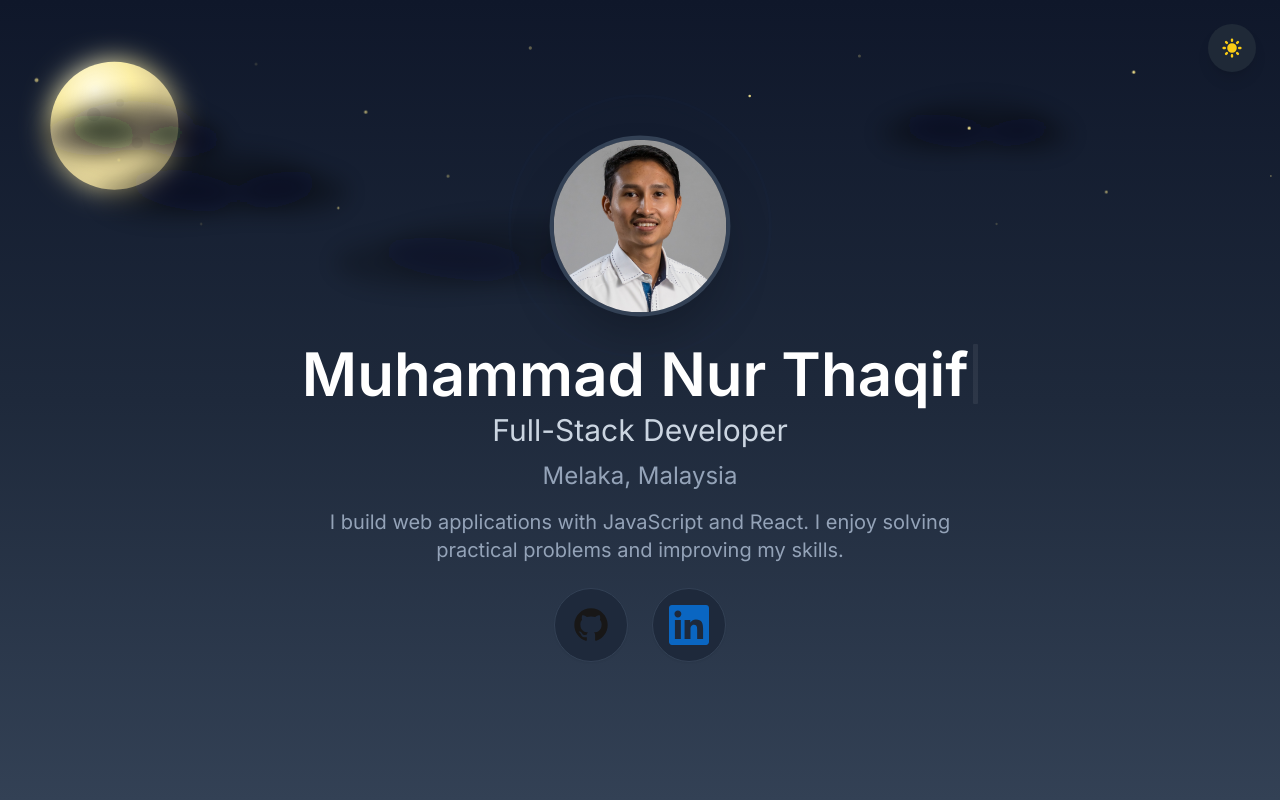
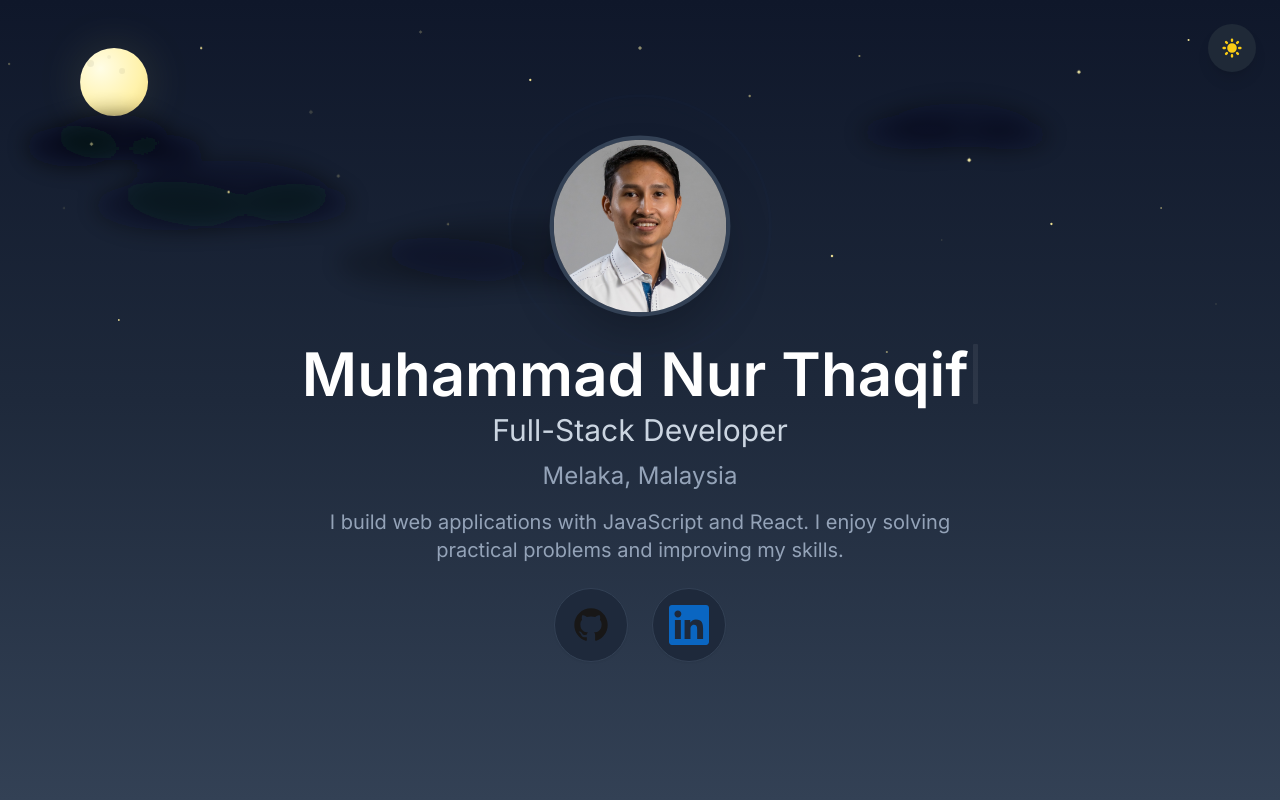
Before and after one commit to mnthaqif/mnthaqif.github.io, a React (Vite) app: page / in a window 1280 px wide. Both pictures are taken after a click on the button "Toggle dark mode". Shown: the top 800 px of the page. Built offline with nearby package versions, Linux system fonts and the light colour scheme.

Commit message:
Enhance Hero component with denser stars and animations
Updated star positions for a denser night sky and improved moon and cloud animations in the Hero component.

```diff
--- a/src/components/sections/Hero.jsx
+++ b/src/components/sections/Hero.jsx
@@ -50,32 +50,43 @@ const itemVariant = {
 const Hero = () => {
   const { personal } = resumeData;
 
-  // more star positions (percent) and subtle delays for twinkle
+  // expanded star positions for denser, subtle night sky
   const stars = [
-    { x: 6, y: 10, r: 1.6, d: 0 },
-    { x: 12, y: 20, r: 1.2, d: 0.2 },
-    { x: 22, y: 8, r: 1.1, d: 0.6 },
-    { x: 30, y: 14, r: 1.3, d: 1.0 },
-    { x: 42, y: 6, r: 1.4, d: 0.2 },
-    { x: 50, y: 18, r: 1.1, d: 0.9 },
-    { x: 58, y: 12, r: 1.0, d: 0.8 },
-    { x: 66, y: 7, r: 1.3, d: 1.1 },
-    { x: 74, y: 16, r: 1.2, d: 0.4 },
-    { x: 86, y: 9, r: 1.2, d: 0.9 },
-    { x: 92, y: 4, r: 1.0, d: 0.7 },
-    { x: 18, y: 28, r: 1.0, d: 1.2 },
-    { x: 28, y: 26, r: 0.9, d: 0.5 },
-    { x: 36, y: 22, r: 1.3, d: 0.3 },
-    { x: 46, y: 30, r: 0.9, d: 1.4 },
-    { x: 76, y: 28, r: 1.0, d: 0.6 },
-    { x: 84, y: 24, r: 1.1, d: 1.0 },
-    { x: 96, y: 22, r: 0.8, d: 0.2 },
+    { x: 4, y: 8, r: 1.1, d: 0.1 },
+    { x: 10, y: 18, r: 1.3, d: 0.4 },
+    { x: 18, y: 6, r: 1.0, d: 0.2 },
+    { x: 26, y: 14, r: 1.6, d: 0.7 },
+    { x: 34, y: 4, r: 1.2, d: 0.3 },
+    { x: 42, y: 10, r: 1.0, d: 0.9 },
+    { x: 50, y: 6, r: 1.4, d: 0.6 },
+    { x: 58, y: 12, r: 1.1, d: 0.8 },
+    { x: 66, y: 7, r: 1.0, d: 1.1 },
+    { x: 74, y: 20, r: 1.3, d: 0.5 },
+    { x: 82, y: 9, r: 1.2, d: 0.9 },
+    { x: 90, y: 5, r: 0.9, d: 0.2 },
+
+    { x: 8, y: 26, r: 0.9, d: 1.3 },
+    { x: 20, y: 24, r: 1.0, d: 0.5 },
+    { x: 28, y: 22, r: 1.3, d: 0.3 },
+    { x: 36, y: 28, r: 0.9, d: 1.4 },
+    { x: 46, y: 30, r: 1.2, d: 0.6 },
+    { x: 56, y: 26, r: 1.0, d: 0.8 },
+    { x: 64, y: 32, r: 1.1, d: 1.0 },
+    { x: 72, y: 30, r: 0.8, d: 0.7 },
+    { x: 80, y: 28, r: 1.0, d: 0.9 },
+    { x: 88, y: 26, r: 0.9, d: 0.4 },
+
+    // a few lower stars for depth
+    { x: 12, y: 40, r: 0.8, d: 1.0 },
+    { x: 44, y: 46, r: 0.9, d: 1.2 },
+    { x: 68, y: 44, r: 1.0, d: 0.6 },
+    { x: 92, y: 38, r: 0.8, d: 0.7 },
   ];
 
   return (
     <section
       aria-label="Hero"
-      className="min-h-screen flex items-center justify-center relative transition-colors duration-300"
+      className="min-h-screen flex items-center justify-center relative transition-colors duration-300 overflow-visible"
       style={{ height: '100vh' }}
     >
       {/* Background gradient: light-blue in light mode, darker gentle gradient in dark mode */}
@@ -120,123 +131,119 @@ const Hero = () => {
       </svg>
 
       {/* Dark-sky: moon, improved clouds and more twinkling stars (visible only in dark mode) */}
-      <div className="hidden dark:block absolute inset-0 pointer-events-none -z-20">
+      <div className="absolute inset-0 pointer-events-none -z-20 dark:block hidden">
+        {/* Moon as CSS-backed, responsive element so it is always visible on small screens */}
+        <motion.div
+          aria-hidden="true"
+          initial={{ x: -2 }}
+          animate={{ x: [0, 3, 0] }}
+          transition={{ duration: 10, repeat: Infinity, ease: 'easeInOut' }}
+          className="absolute left-4 top-4 md:left-20 md:top-12"
+          style={{ zIndex: -19 }}
+        >
+          <div
+            // responsive sizes: small screens show smaller moon but still visible; md+ larger moon
+            className="rounded-full shadow-[0_0_40px_rgba(255,220,90,0.12)]"
+            style={{
+              width: '4.25rem',
+              height: '4.25rem',
+              background: 'radial-gradient(circle at 30% 30%, #fffde6 0%, #fff2ab 60%, #f0d87f 100%)',
+              boxShadow: '0 0 50px rgba(250, 235, 130, 0.12)',
+            }}
+          >
+            {/* Craters: positioned using absolute divs inside moon */}
+            <div style={{ position: 'relative', width: '100%', height: '100%' }}>
+              <div style={{
+                position: 'absolute', left: '10%', top: '18%', width: '10%',
+                height: '10%', borderRadius: '50%', background: 'rgba(0,0,0,0.06)'
+              }} />
+              <div style={{
+                position: 'absolute', left: '58%', top: '30%', width: '8%',
+                height: '8%', borderRadius: '50%', background: 'rgba(0,0,0,0.05)'
+              }} />
+              <div style={{
+                position: 'absolute', left: '40%', top: '10%', width: '6%',
+                height: '6%', borderRadius: '50%', background: 'rgba(0,0,0,0.04)'
+              }} />
+            </div>
+          </div>
+        </motion.div>
+
+        {/* Stars + Clouds SVG layer */}
         <svg
           className="w-full h-full"
           viewBox="0 0 1200 700"
           preserveAspectRatio="xMidYMid slice"
           xmlns="http://www.w3.org/2000/svg"
           aria-hidden="true"
+          style={{ zIndex: -20 }}
         >
           <defs>
-            <radialGradient id="moonGradient" cx="35%" cy="22%">
-              <stop offset="0%" stopColor="#fffbe1" stopOpacity="1" />
-              <stop offset="60%" stopColor="#fff1a6" stopOpacity="0.95" />
-              <stop offset="100%" stopColor="#f0e0a0" stopOpacity="0.85" />
-            </radialGradient>
-
-            <filter id="moonGlow" x="-80%" y="-80%" width="260%" height="260%">
-              <feGaussianBlur stdDeviation="12" result="b" />
-              <feMerge>
-                <feMergeNode in="b" />
-                <feMergeNode in="SourceGraphic" />
-              </feMerge>
-            </filter>
-
             <filter id="cloudBlur" x="-50%" y="-50%" width="200%" height="200%">
               <feGaussianBlur stdDeviation="10" />
             </filter>
-
             <linearGradient id="starGrad" x1="0" x2="1">
-              <stop offset="0%" stopColor="#fff2a8" />
+              <stop offset="0%" stopColor="#fff8bf" />
               <stop offset="100%" stopColor="#ffe77a" />
             </linearGradient>
           </defs>
 
-          {/* Moon (top-left) with subtle bob */}
+          {/* clouds group: several clusters with blur and opacity for natural look */}
           <motion.g
-            style={{ filter: 'url(#moonGlow)' }}
-            initial={{ x: -4 }}
-            animate={{ x: [0, 3, 0] }}
-            transition={{ duration: 10, repeat: Infinity, ease: 'easeInOut' }}
+            filter="url(#cloudBlur)"
+            initial={{ x: 0 }}
+            animate={{ x: [0, -22, 0] }}
+            transition={{ duration: 22, repeat: Infinity, repeatType: 'reverse', ease: 'easeInOut' }}
+            opacity="0.95"
           >
-            <circle cx="140" cy="110" r="56" fill="url(#moonGradient)" />
-            {/* small craters */}
-            <circle cx="122" cy="100" r="6" fill="rgba(0,0,0,0.06)" />
-            <circle cx="160" cy="125" r="5" fill="rgba(0,0,0,0.05)" />
-            <circle cx="145" cy="90" r="3.5" fill="rgba(0,0,0,0.04)" />
-          </motion.g>
-
-          {/* multiple soft clouds near moon and scattered (animated horizontal drift) */}
-          <motion.g
-            initial={{ x: 0 }}
-            animate={{ x: [0, -24, 0] }}
-            transition={{ duration: 18, repeat: Infinity, repeatType: 'reverse', ease: 'easeInOut' }}
-            style={{ filter: 'url(#cloudBlur)', opacity: 0.95 }}
-          >
-            {/* cluster 1 - near moon */}
-            <g transform="translate(180,110)" fill="rgba(6,10,18,0.55)">
-              <ellipse cx="0" cy="0" rx="54" ry="22" />
+            <g transform="translate(160,120)" fill="rgba(7,12,20,0.56)">
+              <ellipse cx="0" cy="0" rx="48" ry="20" />
               <ellipse cx="-36" cy="8" rx="40" ry="18" />
               <ellipse cx="44" cy="12" rx="34" ry="14" />
             </g>
 
-            {/* cluster 2 - more clouds slightly lower */}
-            <g transform="translate(260,160)" fill="rgba(6,10,18,0.30)">
-              <ellipse cx="0" cy="0" rx="80" ry="26" />
-              <ellipse cx="-50" cy="10" rx="60" ry="20" />
+            <g transform="translate(260,170)" fill="rgba(7,12,20,0.36)">
+              <ellipse cx="0" cy="0" rx="90" ry="30" />
+              <ellipse cx="-50" cy="10" rx="66" ry="22" />
               <ellipse cx="60" cy="8" rx="48" ry="18" />
             </g>
 
-            {/* cluster 3 - far right, subtle */}
-            <g transform="translate(920,110)" fill="rgba(6,10,18,0.28)">
+            <g transform="translate(900,110)" fill="rgba(7,12,20,0.30)">
               <ellipse cx="0" cy="0" rx="64" ry="20" />
               <ellipse cx="-40" cy="6" rx="46" ry="16" />
               <ellipse cx="44" cy="8" rx="36" ry="14" />
             </g>
 
-            {/* cluster 4 - lower center */}
-            <g transform="translate(520,220)" fill="rgba(6,10,18,0.22)">
+            <g transform="translate(520,220)" fill="rgba(7,12,20,0.22)">
               <ellipse cx="0" cy="0" rx="120" ry="28" />
               <ellipse cx="-80" cy="10" rx="84" ry="22" />
               <ellipse cx="84" cy="12" rx="72" ry="20" />
             </g>
           </motion.g>
 
-          {/* stars: more density but subtle; twinkle and slight scale */}
-          {stars.map((s, idx) => (
+          {/* render many stars with slight twinkle and scale */}
+          {stars.map((s, idx) => {
+            // convert percent positions to viewBox coordinates (1200 x 700)
+            const cx = (s.x / 100) * 1200;
+            const cy = (s.y / 100) * 700;
+            return (
               <motion.g
                 key={idx}
                 initial={{ opacity: 0.18, scale: 1 }}
                 animate={{ opacity: [0.18, 1, 0.18], scale: [1, 1.12, 1] }}
-              transition={{ duration: 1.6 + (s.d || 0.2), repeat: Infinity, delay: s.d, ease: 'easeInOut' }}
+                transition={{ duration: 1.5 + (s.d || 0.2), repeat: Infinity, delay: s.d, ease: 'easeInOut' }}
               >
-              {/* small circular core */}
-              <circle
-                cx={`${s.x}%`}
-                cy={`${s.y}%`}
-                r={s.r}
-                fill="url(#starGrad)"
-                opacity={0.95}
-              />
-              {/* tiny cross to give 'spark' shape for a few stars */}
-              {s.r > 1.2 && (
-                <path
-                  d={`
-                    M ${s.x}% ${s.y - 0.7}%
-                    l 0.001 1.4
-                    M ${s.x - 0.7}% ${s.y}%
-                    l 1.4 0.001
-                  `}
-                  stroke="#fff9b8"
-                  strokeWidth={0.6}
-                  strokeLinecap="round"
-                  transform=""
-                />
+                <circle cx={cx} cy={cy} r={s.r * 0.9} fill="url(#starGrad)" opacity={0.95} />
+                {/* add tiny sparkle cross for a subset to give variety */}
+                {s.r > 1.15 && (
+                  <g transform={`translate(${cx}, ${cy})`}>
+                    <line x1={-s.r * 0.9} y1={0} x2={s.r * 0.9} y2={0} stroke="#fff7b6" strokeWidth={0.6} strokeLinecap="round" />
+                    <line x1={0} y1={-s.r * 0.9} x2={0} y2={s.r * 0.9} stroke="#fff7b6" strokeWidth={0.6} strokeLinecap="round" />
+                  </g>
                 )}
               </motion.g>
-          ))}
-
+            );
+          })}
         </svg>
       </div>
 
```
Lines whose indentation alone changed are shown as unchanged.
